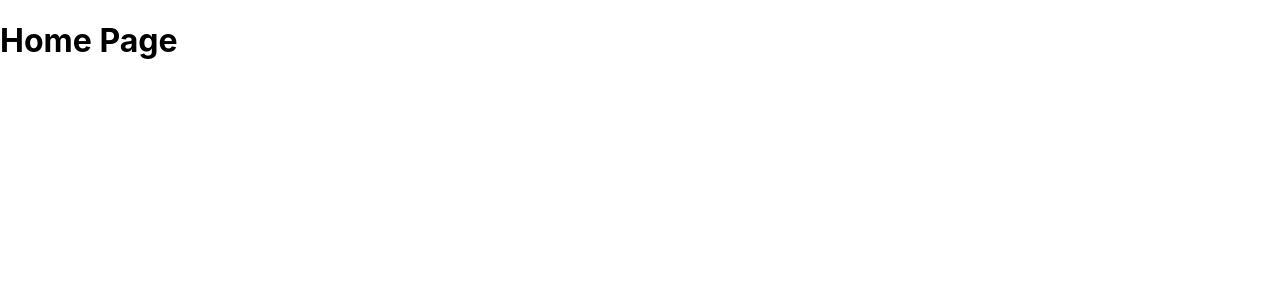
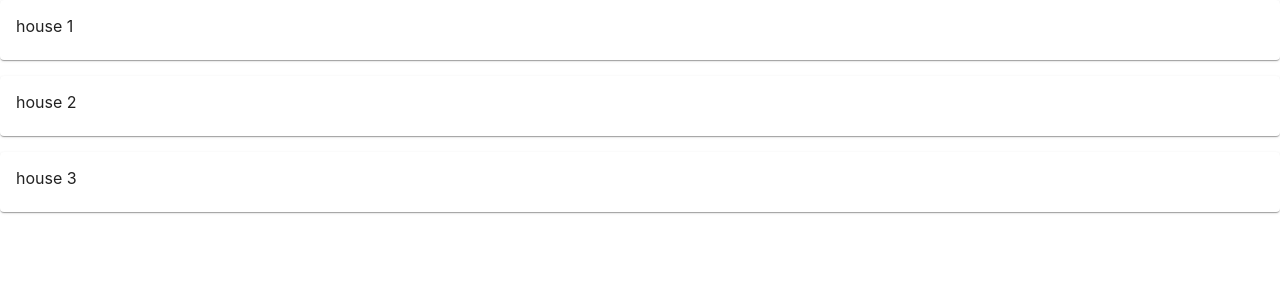
Before and after one commit to brian-david/ql_tech_crud, a React (Create React App) app: page /#/ in a window 1280 px wide. Shown: the top 300 px of the page. Built offline with nearby package versions, Linux system fonts and the light colour scheme.

Commit message:
added record cards

```diff
--- a/src/pages/home-page/HomePage.tsx
+++ b/src/pages/home-page/HomePage.tsx
@@ -1,3 +1,22 @@
+import { Box, Card, CardContent, Stack, Typography } from "@mui/material";
+import { useState } from "react";
+
 export default function HomePage() {
-  return <h1>Home Page</h1>;
+  const [buildingslist, setBuildingsList] = useState([
+    "house 1",
+    "house 2",
+    "house 3",
+  ]);
+
+  return (
+    <Stack spacing={2}>
+      {buildingslist.map((building: string) => {
+        return (
+          <Card sx={{ minWidth: 275 }}>
+            <CardContent>{building}</CardContent>
+          </Card>
+        );
+      })}
+    </Stack>
+  );
 }
```
Also changed, not shown: src/components/record-card/RecordCard.tsx (added, +9 -0 lines).
